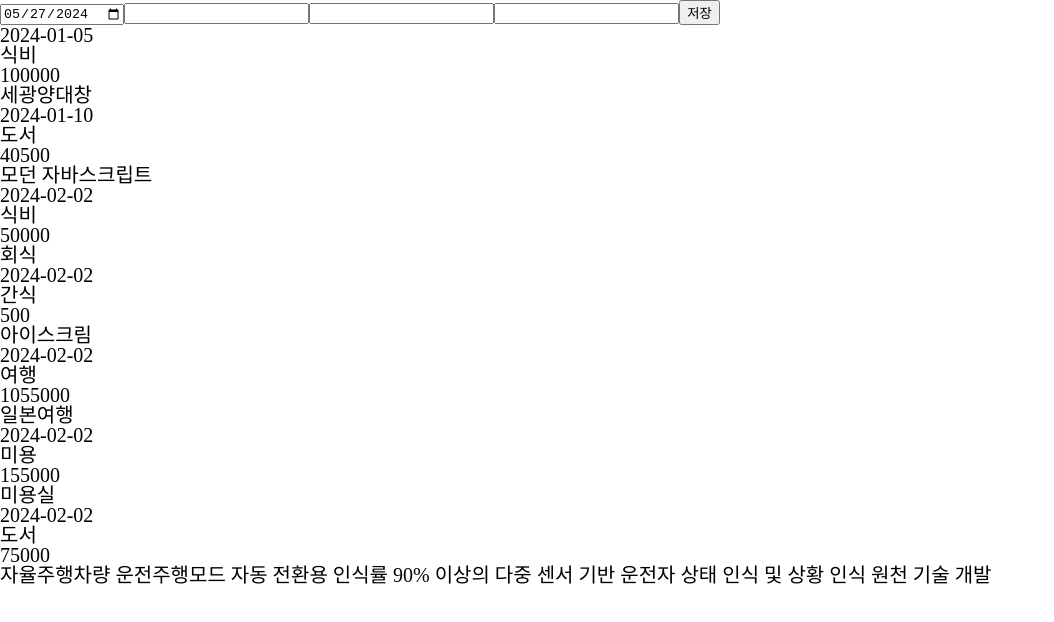
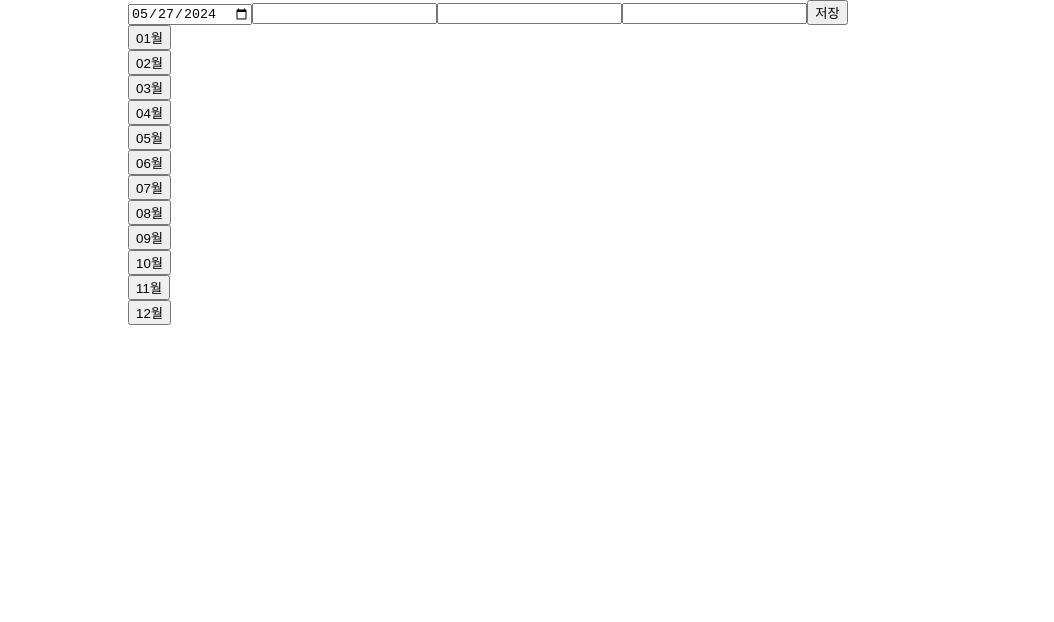
Before and after one commit to slsl2/FinancialRecords, a React (Vite) app in the folder financial-records/: page / in a window 1280 px wide. Shown: the top 622 px of the page, without its empty margins (0-1054 px from the left). Built offline with nearby package versions, Linux system fonts and the light colour scheme.

Commit message:
update: filterRecordsByMonth 기능까지 구현

```diff
--- /dev/null
+++ b/financial-records/src/components/common/MonthBtn.jsx
@@ -0,0 +1,12 @@
+const MonthBtn = ({ month, onClick }) => {
+  return (
+    <li key={month}>
+      <button onClick={onClick}>
+        <span>{month}</span>
+        <span>월</span>
+      </button>
+    </li>
+  );
+};
+
+export default MonthBtn;
--- a/financial-records/src/components/layout/Layout.jsx
+++ b/financial-records/src/components/layout/Layout.jsx
@@ -3,6 +3,7 @@ import styled from "styled-components";
 
 const LayoutDiv = styled.div`
   font-size: 2rem;
+  width: 80%;
   max-width: 1600px; /* 변경하기 */
   min-width: 480px; /* 변경하기 */
   margin: 0 auto; /* 왼쪽 오른쪽 margin이 동일해짐 */
--- a/financial-records/src/components/specific/RecordsListContainer.jsx
+++ b/financial-records/src/components/specific/RecordsListContainer.jsx
@@ -1,16 +1,16 @@
-const RecordsListContainer = ({ records }) => {
+const filterdRecordsListContainer = ({ filteredRecords }) => {
   return (
     <ul>
-      {records.map((record) => (
-        <li key={record.id}>
-          <p>{record.date}</p>
-          <p>{record.item}</p>
-          <p>{record.amount}</p>
-          <p>{record.description}</p>
+      {filteredRecords.map((filteredRecord) => (
+        <li key={filteredRecord.id}>
+          <p>{filteredRecord.date}</p>
+          <p>{filteredRecord.item}</p>
+          <p>{filteredRecord.amount}</p>
+          <p>{filteredRecord.description}</p>
         </li>
       ))}
     </ul>
   );
 };
 
-export default RecordsListContainer;
+export default filterdRecordsListContainer;
--- a/financial-records/src/components/specific/SelectMonthContainter.jsx
+++ b/financial-records/src/components/specific/SelectMonthContainter.jsx
@@ -1,5 +1,38 @@
-const SelectMonthContainer = () => {
-  return <></>;
+import MonthBtn from "../common/MonthBtn.jsx";
+const SelectMonthContainer = ({
+  selectedMonth,
+  setSelectedMonth,
+  records,
+  setFilteredRecords,
+}) => {
+  const monthArr = Array(12)
+    .fill()
+    .map((value, i) => (i + 1).toString().padStart(2, "0"));
+
+  const selectMonth = (month) => {
+    setSelectedMonth(month);
+    filterRecordsByMonth(month);
+  };
+  const filterRecordsByMonth = (month) => {
+    const filtered = records.filter(
+      (record) => record.date.split("-")[1] === month
+    );
+    setFilteredRecords(filtered);
+  };
+
+  return (
+    <>
+      <ul>
+        {monthArr.map((month) => (
+          <MonthBtn
+            key={month}
+            month={month}
+            onClick={() => selectMonth(month)}
+          />
+        ))}
+      </ul>
+    </>
+  );
 };
 
 export default SelectMonthContainer;
--- a/financial-records/src/pages/Home.jsx
+++ b/financial-records/src/pages/Home.jsx
@@ -1,14 +1,20 @@
-import React from "react";
+import React, { useState } from "react";
 import RecordFormContainer from "../components/specific/RecordFormContainer.jsx";
 import SelectMonthContainer from "../components/specific/SelectMonthContainter.jsx";
 import RecordsListContainer from "../components/specific/RecordsListContainer.jsx";
 
 const Home = ({ selectedMonth, setSelectedMonth, records, setRecords }) => {
+  const [filteredRecords, setFilteredRecords] = useState([]);
   return (
     <>
       <RecordFormContainer records={records} setRecords={setRecords} />
-      <SelectMonthContainer />
-      <RecordsListContainer records={records} />
+      <SelectMonthContainer
+        selectedMonth={selectedMonth}
+        setSelectedMonth={setSelectedMonth}
+        records={records}
+        setFilteredRecords={setFilteredRecords}
+      />
+      <RecordsListContainer filteredRecords={filteredRecords} />
     </>
   );
 };
--- a/financial-records/src/styles/GlobalStyle.jsx
+++ b/financial-records/src/styles/GlobalStyle.jsx
@@ -9,6 +9,7 @@ const GlobalStyle = createGlobalStyle`
 
     body {
         font-size: 2rem;
+        margin: 0 auto;
     }
 `;
 
```
Also changed, not shown: financial-records/src/styles/index.css (deleted).
